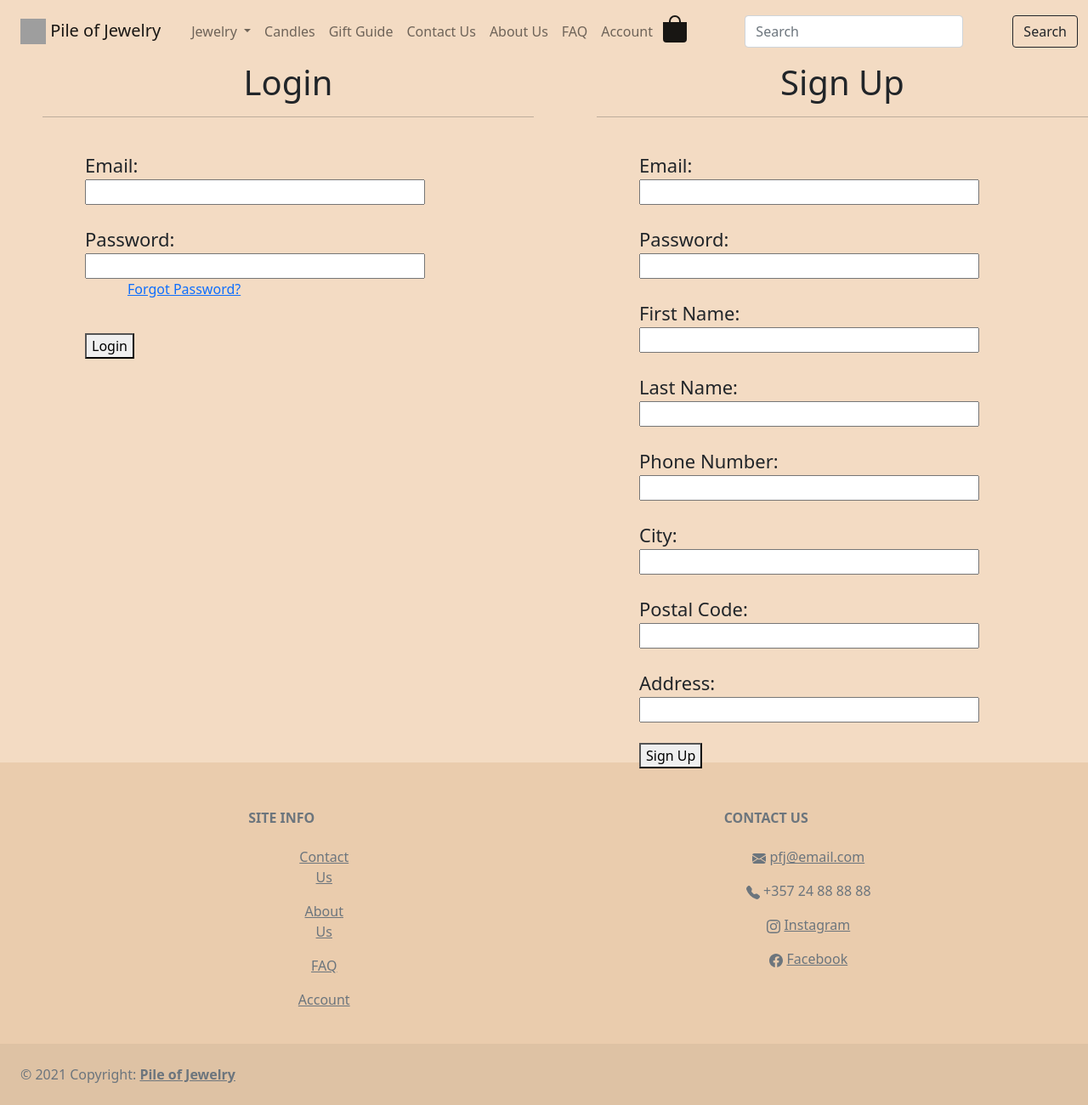
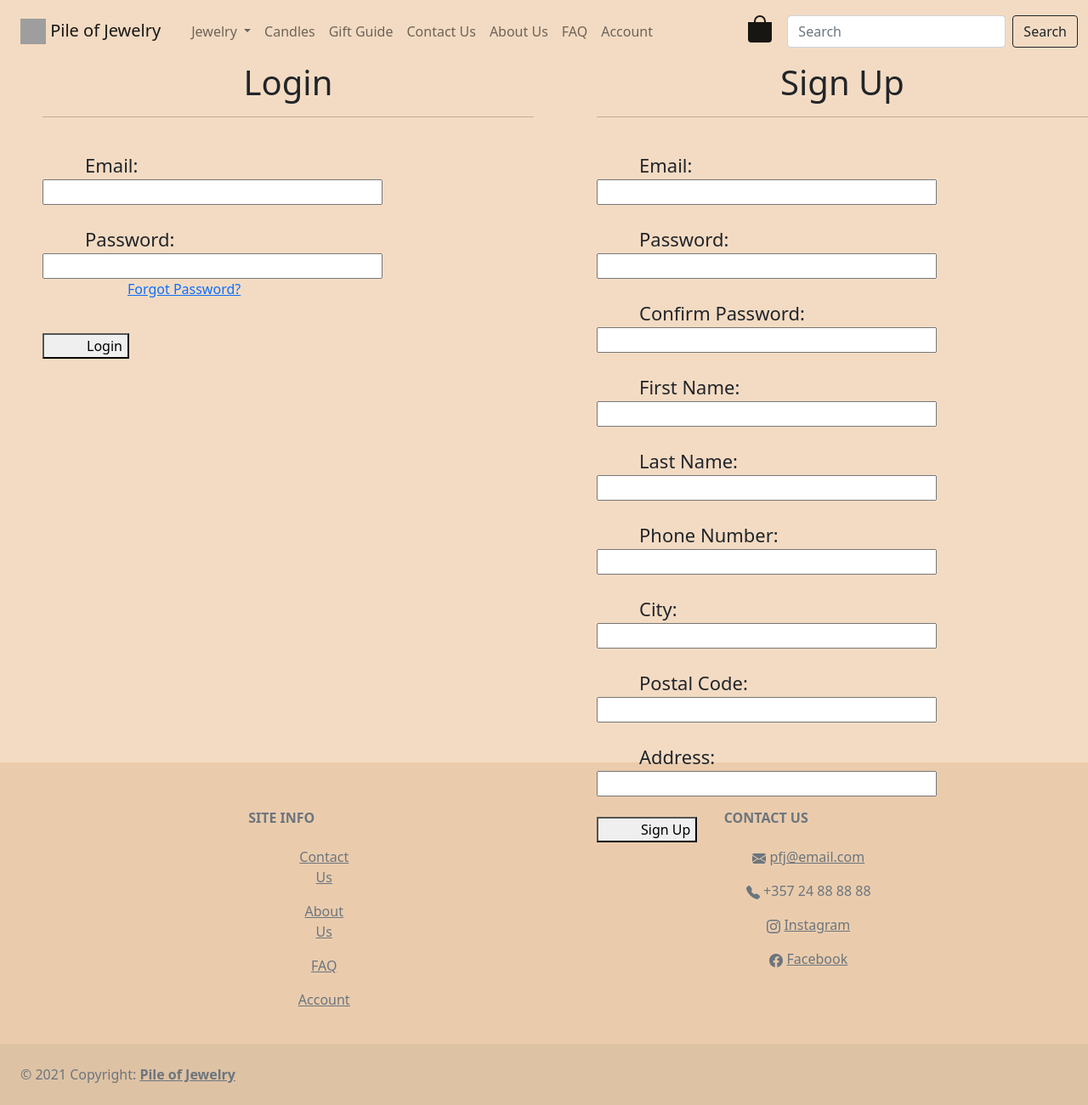
Before and after one commit to nstavr04/E-commerce-Jewelry-Website, a PHP site: page /Account_Page.html in a window 1280 px wide. Shown: the whole page at 85% size. Run offline with PHP 8.4, Linux system fonts and the light colour scheme; grey boxes are pictures that could not be loaded.

Commit message:
confirm password box

```diff
--- a/View/Account_Page.html
+++ b/View/Account_Page.html
@@ -116,7 +116,11 @@
             <br><br>
 
             <label for="password">Password: </label><br>
-            <input type="password" name="Password" required>
+            <input type="password" name="password" required>
+            <br><br>
+
+            <label for="confirmPassword">Confirm Password: </label><br>
+            <input type="password" name="confirmPassword" required>
             <br><br>
 
             <label for="firstName">First Name: </label><br>
--- a/View/styles/style_splitScreen.css
+++ b/View/styles/style_splitScreen.css
@@ -15,9 +15,9 @@ p{
 
  input{
 	width: 400px;
-    margin-left: 50px;
+    padding-left: 50px;
 }
 
 button{
-    margin-left: 50px;
+    padding-left: 50px;
 }
```
